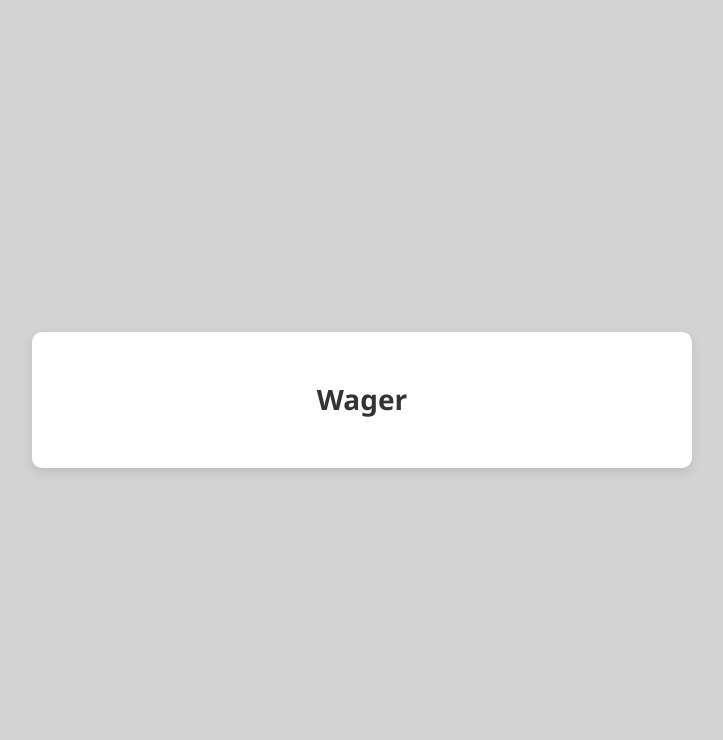
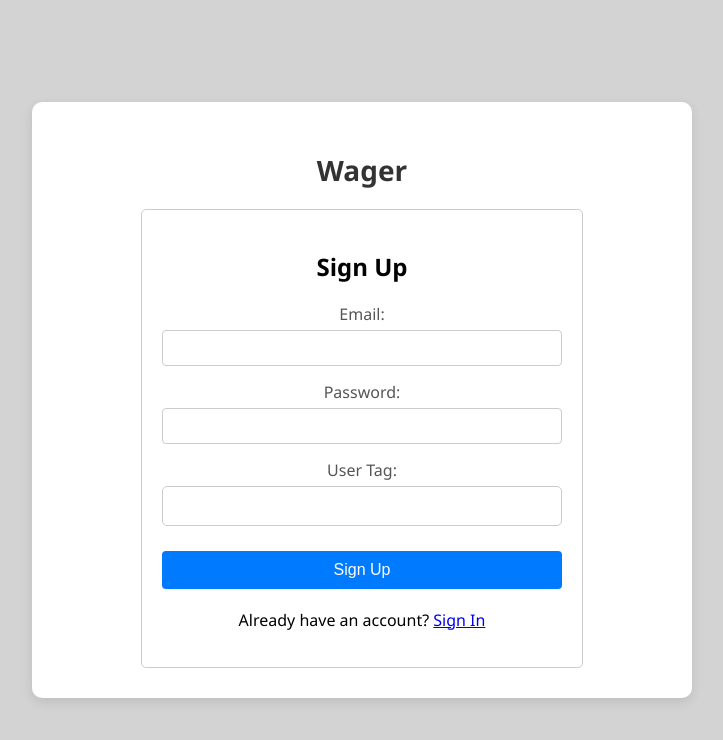
Before and after one commit to maxonary/wager-mvp, a React (Create React App) app in the folder frontend/: page /signup in a window 1280 px wide. Before the commit this address had no page. Shown: the top 740 px of the page, without its empty margins (278-1001 px from the left). Built offline with nearby package versions, Linux system fonts and the light colour scheme.

Commit message:
Updated client side

```diff
--- a/frontend/src/App.js
+++ b/frontend/src/App.js
@@ -1,16 +1,28 @@
-import React, { useState } from 'react';
-import { BrowserRouter as Router, Route, Routes } from 'react-router-dom';
-import BetForm from './components/BetForm';
-import Leaderboard from './components/Leaderboard';
-import AnotherPage from './components/AnotherPage'; // Import your new page component
-import './App.css';
-import './styles.css';
+import React, { useState } from "react";
+import {
+  BrowserRouter as Router,
+  Route,
+  Routes,
+  Navigate,
+} from "react-router-dom";
+import BetForm from "./components/BetForm";
+import Leaderboard from "./components/Leaderboard";
+import AnotherPage from "./components/AnotherPage";
+import SignIn from "./components/SignIn";
+import SignUp from "./components/SignUp";
+import "./App.css";
+import "./styles.css";
 
 function App() {
   const [betAmount, setBetAmount] = useState(50);
+  const [isAuthenticated, setIsAuthenticated] = useState(false);
 
   const handleBetAmountChange = (amount) => {
     setBetAmount(amount);
+  };
+
+  const handleAuthentication = (status) => {
+    setIsAuthenticated(status);
   };
 
   return (
@@ -19,9 +31,48 @@ function App() {
         <div className="container">
           <h1>Wager</h1>
           <Routes>
-            <Route path="/" element={<BetForm betAmount={betAmount} onBetAmountChange={handleBetAmountChange} />} />
-            <Route path="/anotherpage" element={<AnotherPage />} />
-            <Route path="/leaderboard" element={<Leaderboard />} />
+            <Route path="/" element={<Navigate replace to="/signup" />} />
+            <Route
+              path="/signup"
+              element={<SignUp onAuthenticate={handleAuthentication} />}
+            />
+            <Route
+              path="/signin"
+              element={<SignIn onAuthenticate={handleAuthentication} />}
+            />
+            <Route
+              path="/betform"
+              element={
+                isAuthenticated ? (
+                  <BetForm
+                    betAmount={betAmount}
+                    onBetAmountChange={handleBetAmountChange}
+                  />
+                ) : (
+                  <Navigate replace to="/signin" />
+                )
+              }
+            />
+            <Route
+              path="/anotherpage"
+              element={
+                isAuthenticated ? (
+                  <AnotherPage />
+                ) : (
+                  <Navigate replace to="/signin" />
+                )
+              }
+            />
+            <Route
+              path="/leaderboard"
+              element={
+                isAuthenticated ? (
+                  <Leaderboard />
+                ) : (
+                  <Navigate replace to="/signin" />
+                )
+              }
+            />
           </Routes>
         </div>
       </div>
--- /dev/null
+++ b/frontend/src/components/SignIn.js
@@ -0,0 +1,73 @@
+import React, { useState } from 'react';
+import { Link, useNavigate } from 'react-router-dom';
+import axios from 'axios';
+
+function SignIn() {
+  const [email, setEmail] = useState('');
+  const [password, setPassword] = useState('');
+  const [error, setError] = useState('');
+  const [isLoading, setIsLoading] = useState(false);
+  const navigate = useNavigate();
+
+  const handleSubmit = async (e) => {
+    e.preventDefault();
+    setIsLoading(true);
+    setError('');
+
+    try {
+      const response = await axios.post(`${process.env.REACT_APP_BACKEND_URL}/api/v1/signin`, {
+        email,
+        password
+      });
+
+      if (response.data.success) {
+        // Assuming the backend returns a token on successful signin
+        localStorage.setItem('token', response.data.token);
+        navigate('/betform');
+      } else {
+        setError(response.data.message || 'Sign in failed. Please try again.');
+      }
+    } catch (error) {
+      setError(error.response?.data?.message || 'An error occurred. Please try again.');
+    } finally {
+      setIsLoading(false);
+    }
+  };
+
+  return (
+    <div className="signin-container">
+      <h2>Sign In</h2>
+      <form onSubmit={handleSubmit}>
+        <div className="form-group">
+          <label htmlFor="email">Email:</label>
+          <input
+            type="email"
+            id="email"
+            value={email}
+            onChange={(e) => setEmail(e.target.value)}
+            required
+          />
+        </div>
+        <div className="form-group">
+          <label htmlFor="password">Password:</label>
+          <input
+            type="password"
+            id="password"
+            value={password}
+            onChange={(e) => setPassword(e.target.value)}
+            required
+          />
+        </div>
+        {error && <p className="error-message">{error}</p>}
+        <button type="submit" disabled={isLoading}>
+          {isLoading ? 'Signing In...' : 'Sign In'}
+        </button>
+      </form>
+      <p>
+        Don't have an account? <Link to="/signup">Sign Up</Link>
+      </p>
+    </div>
+  );
+}
+
+export default SignIn;
--- /dev/null
+++ b/frontend/src/components/SignUp.css
@@ -0,0 +1,51 @@
+.signup-container {
+    max-width: 400px;
+    margin: 0 auto;
+    padding: 20px;
+    border: 1px solid #ccc;
+    border-radius: 5px;
+  }
+
+  .form-group {
+    margin-bottom: 15px;
+  }
+
+  .form-group label {
+    display: block;
+    margin-bottom: 5px;
+  }
+
+  .form-input {
+    width: 100%;
+    padding: 8px;
+    font-size: 16px;
+    border: 1px solid #ccc;
+    border-radius: 4px;
+    box-sizing: border-box;
+  }
+
+  .error-message {
+    color: red;
+    margin-bottom: 10px;
+  }
+
+  .submit-button {
+    width: 100%;
+    padding: 10px;
+    background-color: #007bff;
+    color: white;
+    border: none;
+    border-radius: 4px;
+    font-size: 16px;
+    cursor: pointer;
+  }
+
+  .submit-button:disabled {
+    background-color: #cccccc;
+    cursor: not-allowed;
+  }
+
+  .signin-link {
+    text-align: center;
+    margin-top: 15px;
+  }
--- /dev/null
+++ b/frontend/src/components/SignUp.js
@@ -0,0 +1,86 @@
+import React, { useState } from 'react';
+import { Link, useNavigate } from 'react-router-dom';
+import axios from 'axios';
+import './SignUp.css'; // We'll create this CSS file for custom styles
+
+function SignUp() {
+  const [email, setEmail] = useState('');
+  const [password, setPassword] = useState('');
+  const [userTag, setUserTag] = useState('');
+  const [error, setError] = useState('');
+  const [isLoading, setIsLoading] = useState(false);
+  const navigate = useNavigate();
+
+  const handleSubmit = async (e) => {
+    e.preventDefault();
+    setIsLoading(true);
+    setError('');
+    try {
+      const response = await axios.post(`${process.env.REACT_APP_BACKEND_URL}/api/v1/signup`, {
+        email,
+        password,
+        userTag
+      });
+      if (response.data.success) {
+        localStorage.setItem('token', response.data.token);
+        navigate('/betform');
+      } else {
+        setError(response.data.message || 'Signup failed. Please try again.');
+      }
+    } catch (error) {
+      setError(error.response?.data?.message || 'An error occurred. Please try again.');
+    } finally {
+      setIsLoading(false);
+    }
+  };
+
+  return (
+    <div className="signup-container">
+      <h2>Sign Up</h2>
+      <form onSubmit={handleSubmit}>
+        <div className="form-group">
+          <label htmlFor="email">Email:</label>
+          <input
+            type="email"
+            id="email"
+            value={email}
+            onChange={(e) => setEmail(e.target.value)}
+            required
+            className="form-input"
+          />
+        </div>
+        <div className="form-group">
+          <label htmlFor="password">Password:</label>
+          <input
+            type="password"
+            id="password"
+            value={password}
+            onChange={(e) => setPassword(e.target.value)}
+            required
+            className="form-input"
+          />
+        </div>
+        <div className="form-group">
+          <label htmlFor="userTag">User Tag:</label>
+          <input
+            type="text"
+            id="userTag"
+            value={userTag}
+            onChange={(e) => setUserTag(e.target.value)}
+            required
+            className="form-input"
+          />
+        </div>
+        {error && <p className="error-message">{error}</p>}
+        <button type="submit" disabled={isLoading} className="submit-button">
+          {isLoading ? 'Signing Up...' : 'Sign Up'}
+        </button>
+      </form>
+      <p className="signin-link">
+        Already have an account? <Link to="/signin">Sign In</Link>
+      </p>
+    </div>
+  );
+}
+
+export default SignUp;
```
